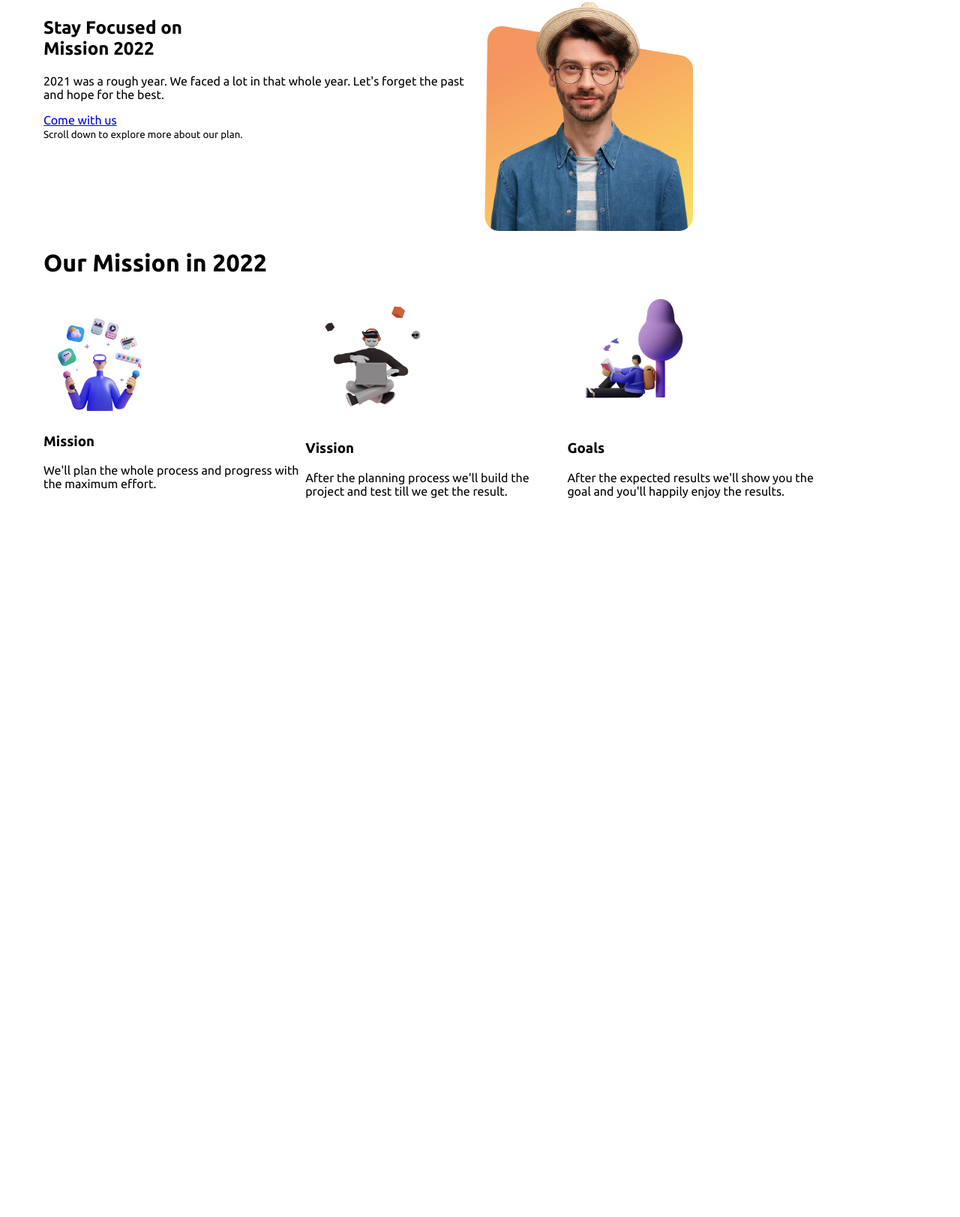
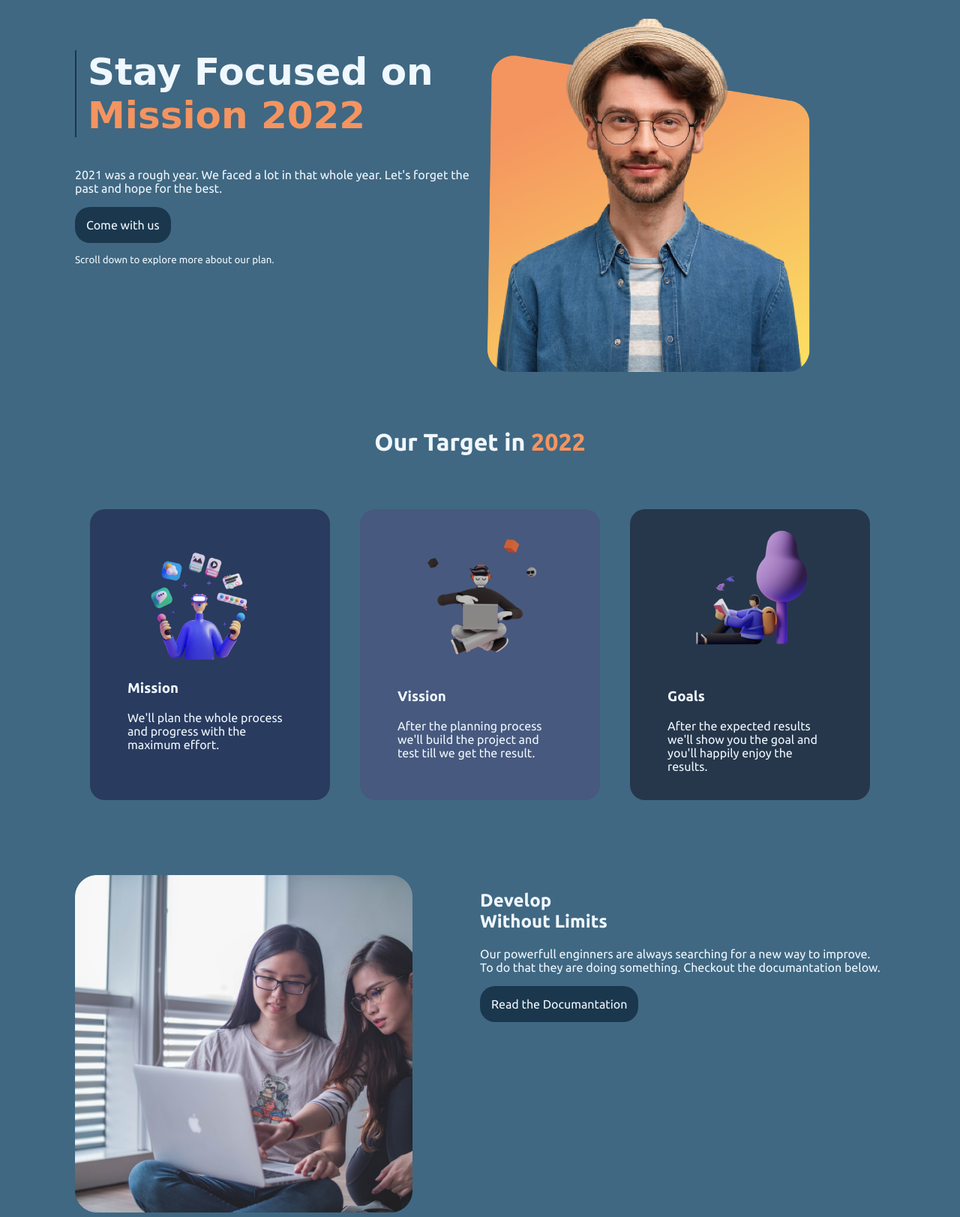
Before and after one commit to zhSHUVO/Mission-2022, a plain HTML site: page index.html in a window 1280 px wide. Shown: the part 25-1648 px from the top of the page at 75% size. Before the commit the page ends 800 px from the top, so only its background shows below. Drawn offline with Linux system fonts and the light colour scheme; a web font is replaced by a local one.

Commit message:
basic structure done

```diff
--- a/index.html
+++ b/index.html
@@ -17,9 +17,9 @@
   <body>
     <section class="flex-section">
       <div class="half-split">
-        <h1>
+        <h1 class="main-title">
           Stay Focused on <br />
-          Mission 2022
+          <span>Mission 2022</span>
         </h1>
         <p>
           2021 was a rough year. We faced a lot in that whole year. Let's forget
@@ -30,28 +30,40 @@
         <small>Scroll down to explore more about our plan.</small>
       </div>
       <div class="half-split">
-        <img src="./images/person/person-1.png" alt="" />
+        <img class="global-images" src="./images/person/person-1.png" alt="" />
       </div>
     </section>
-    <h1>Our Mission in 2022</h1>
+    <h1 class="middle-header">Our Target in <span>2022</span></h1>
     <section class="flex-section">
-      <div class="missions">
-        <img src="./images/illustrators/illustrator-1.png" alt="" />
+      <div class="target mission">
+        <img
+          class="illustrator"
+          src="./images/illustrators/illustrator-1.png"
+          alt=""
+        />
         <h3>Mission</h3>
         <p>
           We'll plan the whole process and progress with the maximum effort.
         </p>
       </div>
-      <div class="missions">
-        <img src="./images/illustrators/illustrator-2.png" alt="" />
+      <div class="target vission">
+        <img
+          class="illustrator"
+          src="./images/illustrators/illustrator-2.png"
+          alt=""
+        />
         <h3>Vission</h3>
         <p>
           After the planning process we'll build the project and test till we
           get the result.
         </p>
       </div>
-      <div class="missions">
-        <img src="./images/illustrators/illustrator-3.png" alt="" />
+      <div class="target goal">
+        <img
+          class="illustrator"
+          src="./images/illustrators/illustrator-3.png"
+          alt=""
+        />
         <h3>Goals</h3>
         <p>
           After the expected results we'll show you the goal and you'll happily
@@ -59,5 +71,65 @@
         </p>
       </div>
     </section>
+    <section class="flex-section">
+      <div class="half-split">
+        <img class="global-images" src="./images/pictures/coding.png" alt="" />
+      </div>
+      <div class="half-split">
+        <h1>Develop <br />Without Limits</h1>
+        <p>
+          Our powerfull enginners are always searching for a new way to improve.
+          To do that they are doing something. Checkout the documantation below.
+        </p>
+        <a class="link-button" href="#">Read the Documantation</a>
+      </div>
+    </section>
+    <section class="flex-section">
+      <div class="half-split">
+        <h1>Know our <br />Global Community</h1>
+        <p>
+          We have a good global community. Often we setup community meetup.
+          There we code, share and meet new people. For the next global meeting
+          keep an eye in out social media.
+        </p>
+        <a class="link-button" href="#">Social Medias</a>
+      </div>
+      <div class="half-split">
+        <img class="global-images" src="./images/pictures/project.png" alt="" />
+      </div>
+    </section>
+    <h1 class="middle-header">Our Happy <span>Customers</span></h1>
+    <section class="flex-section">
+      <div class="customer">
+        <img class="customer-pic" src="./images/person/customer-1.jpg" alt="" />
+        <h3>Ashek Sadi</h3>
+        <p>
+          Very Happy with their support. I've working with them for a year now.
+          And I'm happy
+        </p>
+      </div>
+      <div class="customer">
+        <img class="customer-pic" src="./images/person/customer-2.jpg" alt="" />
+        <h3>John Hen</h3>
+        <p>
+          They are very reliable and passonet about what they do. Will be back
+          when I've something new in mind.
+        </p>
+      </div>
+      <div class="customer">
+        <img class="customer-pic" src="./images/person/customer-3.jpg" alt="" />
+        <h3>Farnando Silk</h3>
+        <p>
+          They are awesome and I'm glad that I found them. Keep up the good work
+          guys.
+        </p>
+      </div>
+    </section>
+    <section class="footer-section">
+      <footer>
+        <h1 class="footer-title">Mission <span>2022</span></h1>
+        <small>Hard word, Perseverance and Determination for 2022</small>
+      </footer>
+    </section>
   </body>
 </html>
--- a/style.css
+++ b/style.css
@@ -1,21 +1,95 @@
 body {
-
   font-family: "Ubuntu", sans-serif;
-  padding: 20px 50px;
+  background-color: #406882;
+  color: aliceblue;
+  margin: 0%;
 }
 
-img {
-  width: 50%;
-  text-align: center;
+.global-images {
+  width: 450px;
 }
+
 .flex-section {
   display: flex;
+  padding: 50px 100px;
+}
+
+.main-title {
+  font-family: "Gideon Roman", cursive;
+  font-size: 50px;
+  padding-left: 15px;
+  border-left: 2px solid #1a374d;
+}
+
+span {
+  color: #f49460;
+}
+
+.link-button {
+  text-decoration: none;
+  text-align: center;
+  display: inline-block;
+  background-color: #1a374d;
+  color: aliceblue;
+  padding: 15px;
+  border-radius: 20px;
+}
+
+small {
+  display: block;
+  padding: 15px 0;
 }
 
 .half-split {
   width: 50%;
 }
 
-.missions{
+.middle-header {
+  text-align: center;
+}
+
+.illustrator,
+.customer-pic {
+  display: block;
+  width: 200px;
+  margin: 0 auto;
+}
+
+.customer-pic {
+  border-radius: 100px;
+}
+
+.target {
   width: 30%;
+  margin: 0 20px;
+  padding: 20px 50px;
+  border-radius: 20px;
 }
+
+.mission {
+  background-color: #293b5f;
+}
+
+.vission {
+  background-color: #47597e;
+}
+
+.goal {
+  background-color: #26374b;
+}
+
+.customer {
+  text-align: center;
+  padding: 0 50px;
+}
+
+footer {
+  background-color: #171717;
+  text-align: center;
+}
+
+.footer-title {
+  font-family: "Gideon Roman", cursive;
+  font-size: 50px;
+  padding-top: 60px;
+}
```
Also changed, not shown: images/person/customer-1.jpg (added), 2 other files.
